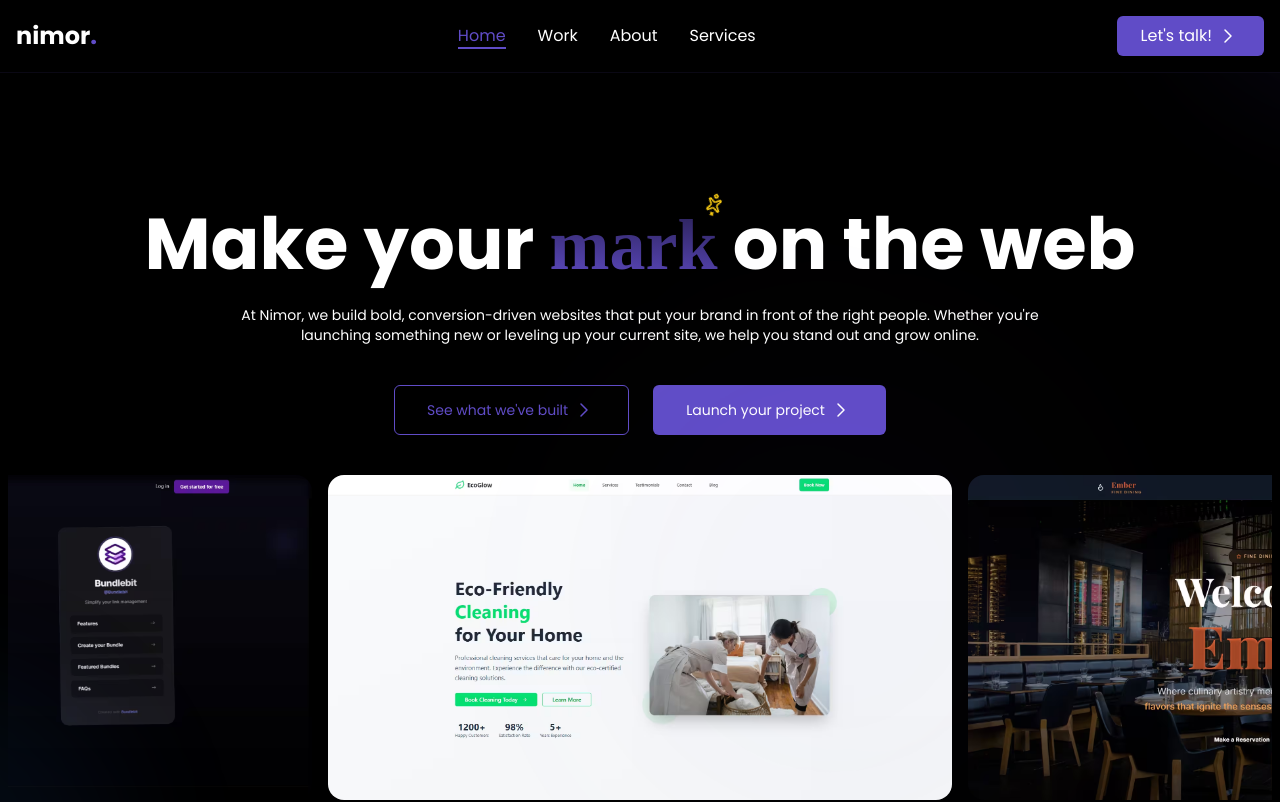
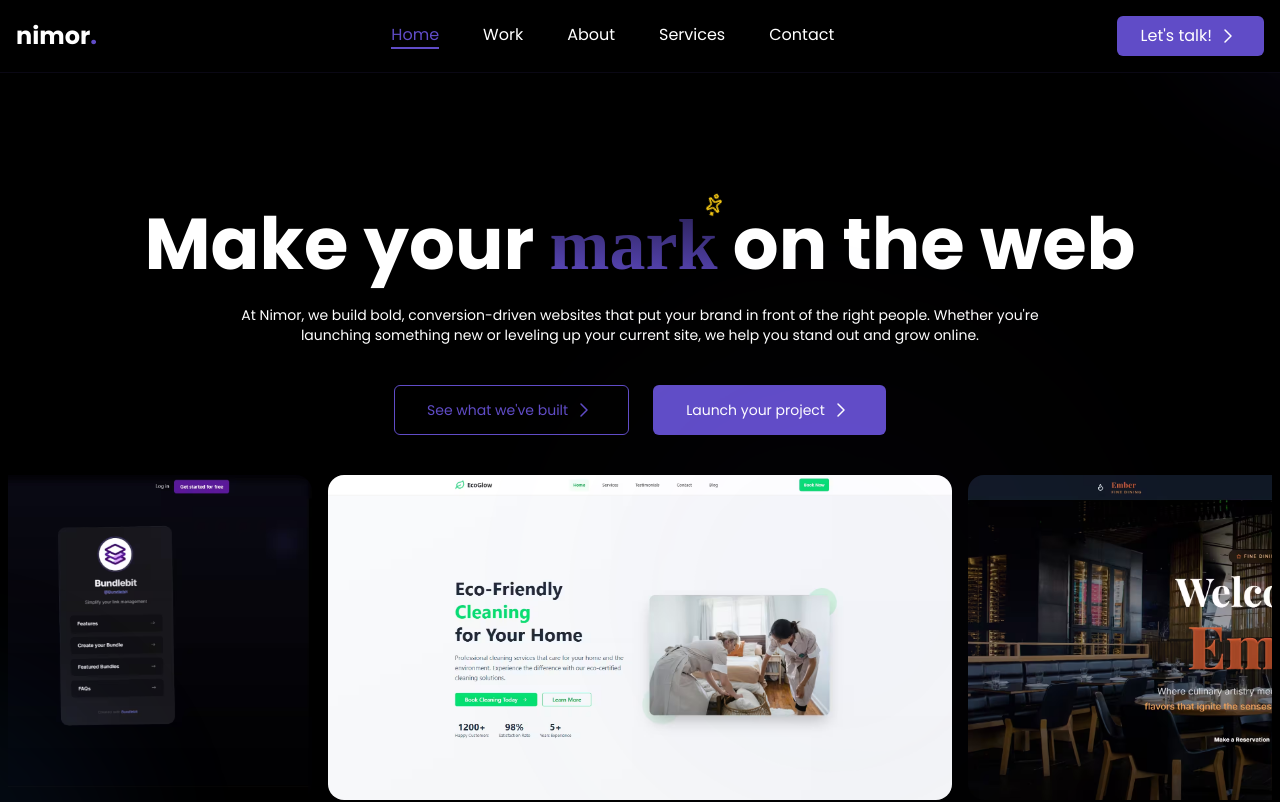
Before and after one commit to khaleedcodes/nimor, a React (Vite) app in the folder client/: page / in a window 1280 px wide. Shown: the top 802 px of the page. Built offline with nearby package versions, Linux system fonts and the light colour scheme; a web font is replaced by a local one.

Commit message:
added new navlink animation

```diff
--- a/client/src/components/NavBar.tsx
+++ b/client/src/components/NavBar.tsx
@@ -6,9 +6,40 @@ import Button from "./Button";
 import { ChevronRight, Menu, X } from "lucide-react";
 import { itemVariants } from "@/pages/landing-page/services-section/variants";
 
+// Animations
 const arrowVariants = {
   initial: { x: 0 },
   hover: { x: 5 },
+};
+
+const parentVariants = {
+  hidden: { y: 0 },
+  visible: { y: 0, transition: { staggerChildren: 0.15 } },
+};
+
+const childVariants = {
+  hidden: { opacity: 0, y: -100 },
+  visible: { opacity: 1, y: 0, transition: { duration: 0.5 } },
+};
+
+const mobileMenuVariants = {
+  closed: { x: "100%" },
+  open: { x: 0, transition: { type: "spring", stiffness: 300, damping: 30 } },
+};
+
+const navLinkVariants = {
+  initial: { x: 0 },
+  hover: { x: 5 },
+};
+
+const dotVariants = {
+  initial: { opacity: 0, x: -8, scale: 0.6 },
+  hover: {
+    opacity: 1,
+    x: 0,
+    scale: 1,
+    transition: { type: "spring", stiffness: 300 },
+  },
 };
 
 function NavBar() {
@@ -29,27 +60,12 @@ function NavBar() {
     return () => window.removeEventListener("scroll", handleScroll);
   }, [lastScrollY, menuOpen]);
 
-  const parentVariants = {
-    hidden: { y: 0 },
-    visible: { y: 0, transition: { staggerChildren: 0.15 } },
-  };
-
-  const childVariants = {
-    hidden: { opacity: 0, y: -100 },
-    visible: { opacity: 1, y: 0, transition: { duration: 0.5 } },
-  };
-
-  const mobileMenuVariants = {
-    closed: { x: "100%" },
-    open: { x: 0, transition: { type: "spring", stiffness: 300, damping: 30 } },
-  };
-
   const navLinks = [
     { to: "/", label: "Home" },
     { to: "/work", label: "Work" },
     { to: "/about", label: "About" },
     { to: "/services", label: "Services" },
-    // { to: "/contact", label: "Contact" },
+    { to: "/contact", label: "Contact" },
   ];
 
   return (
@@ -75,22 +91,35 @@ function NavBar() {
         >
           {navLinks.map(({ to, label }) => (
             <li key={to}>
-              <NavLink
-                to={to}
-                className={({ isActive }) =>
-                  `transition-colors hover:text-first-accent border-b-2 ${
-                    isActive
-                      ? "text-first-accent border-first-accent"
-                      : "text-white border-transparent"
-                  }`
-                }
-              >
-                {label}
+              <NavLink to={to}>
+                {({ isActive }) => (
+                  <motion.div
+                    initial="initial"
+                    whileHover="hover"
+                    className="flex items-center gap-1"
+                  >
+                    <motion.span
+                      variants={dotVariants}
+                      className="w-2 h-2 bg-first-accent rounded-full"
+                    />
+                    <motion.span
+                      variants={navLinkVariants}
+                      className={`transition-colors border-b-2 ${
+                        isActive
+                          ? "text-first-accent border-first-accent"
+                          : "text-white border-transparent"
+                      }`}
+                    >
+                      {label}
+                    </motion.span>
+                  </motion.div>
+                )}
               </NavLink>
             </li>
           ))}
         </motion.ul>
 
+        {/* CTA Button (Desktop) */}
         <motion.div
           className="text-center hidden md:flex"
           variants={itemVariants}
@@ -155,7 +184,9 @@ function NavBar() {
               onClick={() => setMenuOpen(false)}
               className={({ isActive }) =>
                 `block text-lg font-semibold transition-colors ${
-                  isActive ? "text-first-accent underline underline-offset-4" : "text-white"
+                  isActive
+                    ? "text-first-accent underline underline-offset-4"
+                    : "text-white"
                 }`
               }
             >
```
